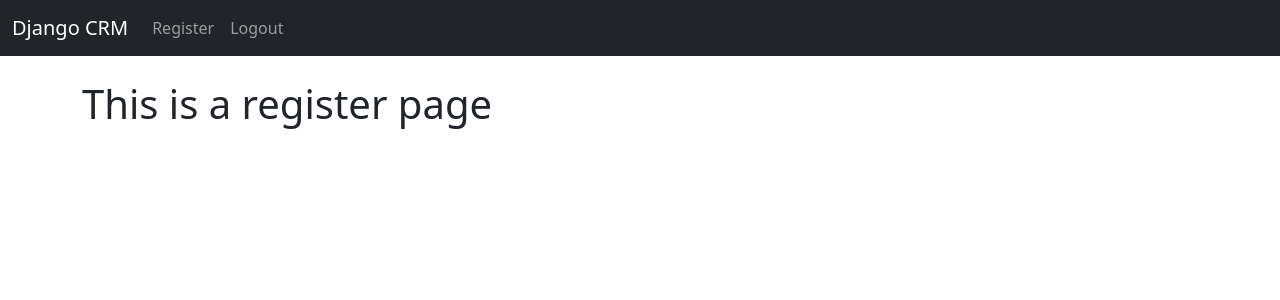
After one commit to anishkhatri56/CRM-Project, a Django app: page /register/ in a window 1280 px wide. The commit adds this page. Shown: the top 300 px of the page. Run offline with Django 4.2, Linux system fonts and the light colour scheme.

Commit message:
registeration

```diff
--- a/Website/templates/navbar.html
+++ b/Website/templates/navbar.html
@@ -12,6 +12,9 @@
           </li>
           {% else %}
           <li class="nav-item">
+            <a class="nav-link" href="{% url 'register' %}">Register</a>
+          </li>
+          <li class="nav-item">
             <a class="nav-link" href="{% url 'home' %}">Logout</a>
           </li>
           {% endif %}
--- /dev/null
+++ b/Website/templates/register.html
@@ -0,0 +1,7 @@
+{% extends 'base.html' %}
+
+{% block content %}
+
+<h1> This is a register page </h1>
+
+{% endblock content %}
--- a/Website/urls.py
+++ b/Website/urls.py
@@ -4,5 +4,6 @@ from . import views
 urlpatterns = [
     path('', views.home, name = 'home'),
     path('logout/', views.logout_user, name = 'logout'),
+    path('register/', views.register_user, name = 'register'),
 
 ]
--- a/Website/views.py
+++ b/Website/views.py
@@ -25,3 +25,6 @@ def logout_user(request):
     logout(request)
     messages.success(request, "You have Been logged out")
     return redirect('home')
+
+def register_user(request):
+    return render(request, 'register.html', {} )
```
Also changed, not shown: Website/forms.py (added, +31 -0 lines), db.sqlite3, 1 other file.
